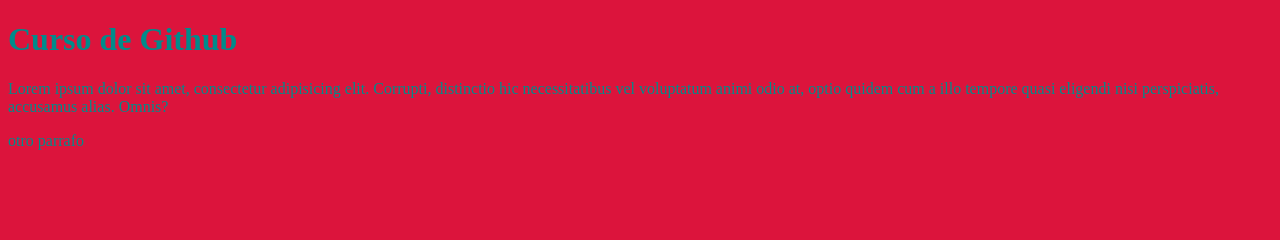
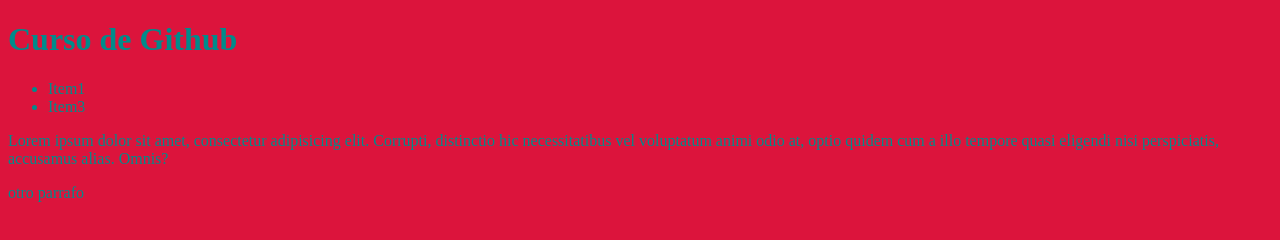
Before and after one commit to emicerino/Emiliano-Cerino-28125, a plain HTML site: page index.html in a window 1280 px wide. Drawn offline with Linux system fonts and the light colour scheme.

```diff
--- a/index.html
+++ b/index.html
@@ -9,6 +9,10 @@
 </head>
 <body>
     <h1>Curso de Github</h1>
+    <ul>
+        <li>Item1</li>
+        <li>Item3</li>
+    </ul>
     <p>Lorem ipsum dolor sit amet, consectetur adipisicing elit. Corrupti, distinctio hic necessitatibus vel voluptatum animi odio at, optio quidem cum a illo tempore quasi eligendi nisi perspiciatis, accusamus alias. Omnis?</p>
     <p>otro parrafo</p>
 
```
